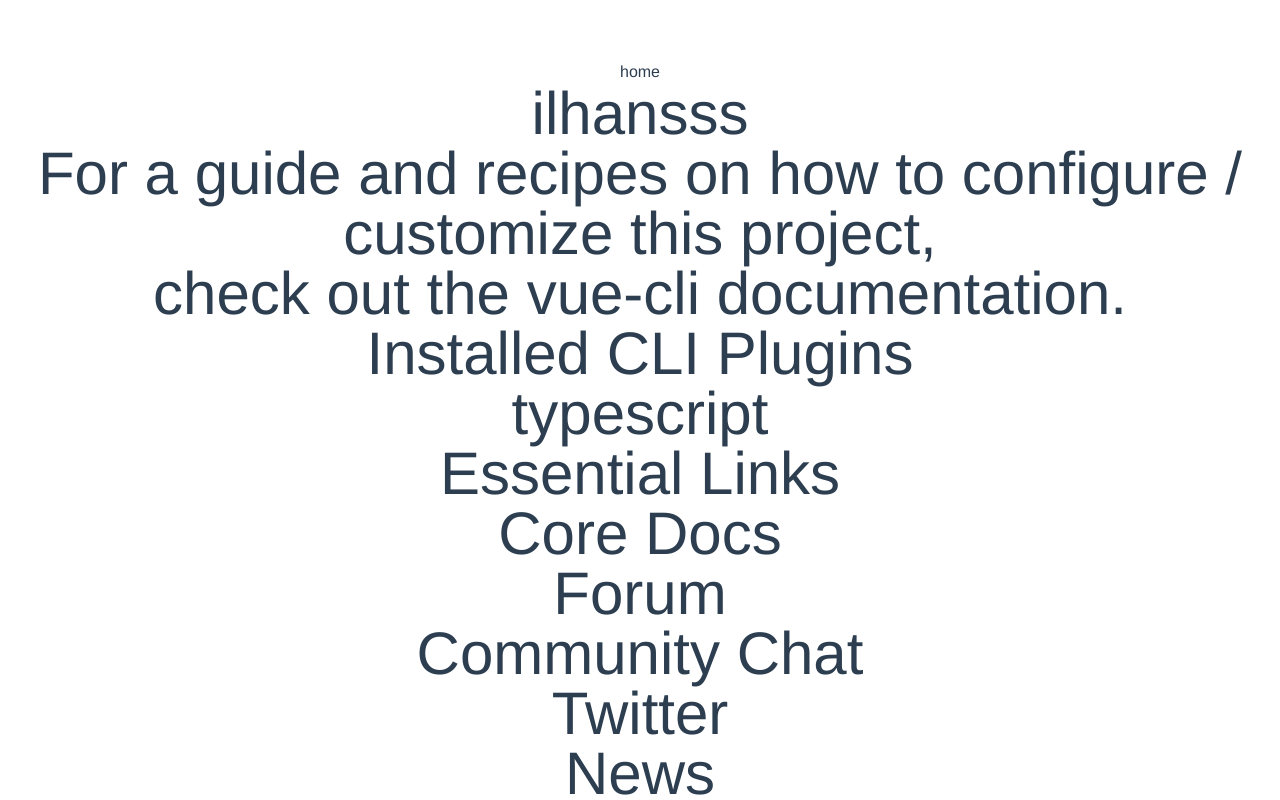
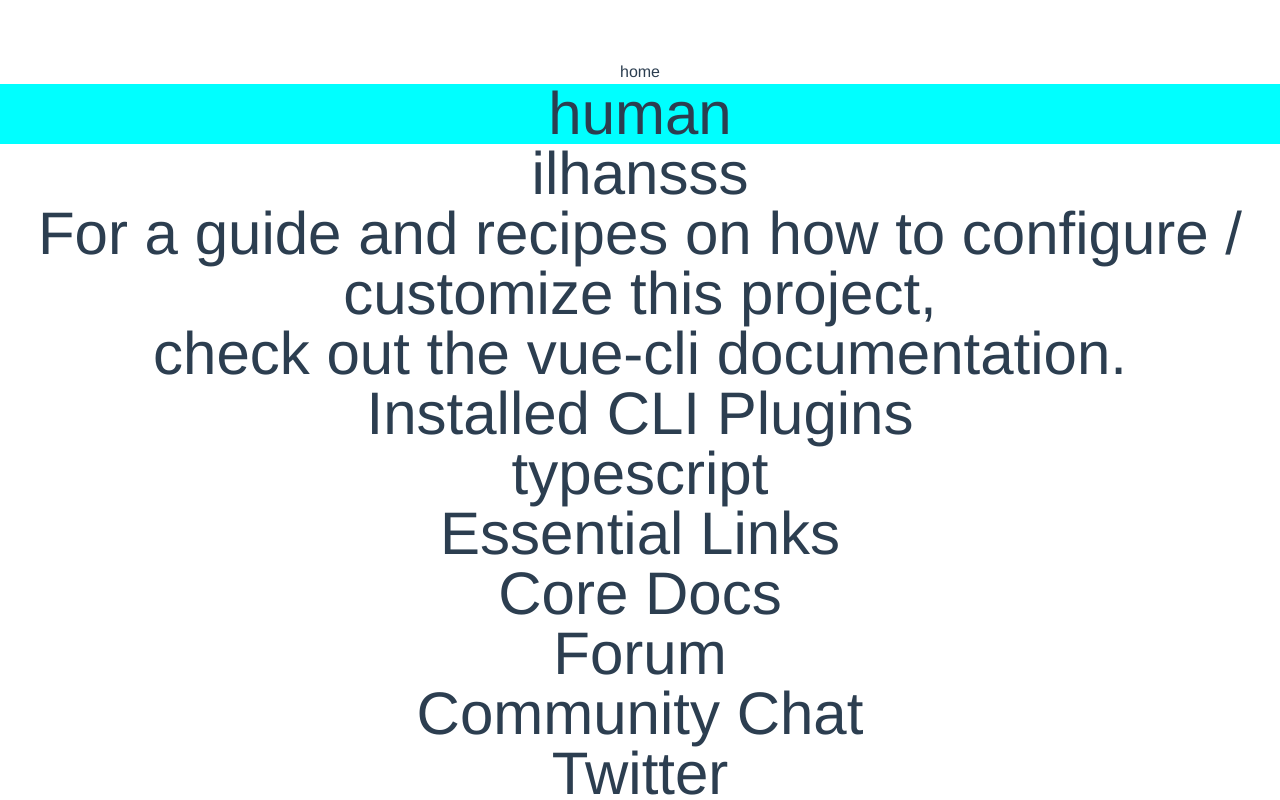
Before and after one commit to emkc20/users-project, a Vue app: page / in a window 1280 px wide. Shown: the top 800 px of the page. Built offline with nearby package versions, Linux system fonts and the light colour scheme.

Commit message:
sass&scss installed

```diff
--- a/package.json
+++ b/package.json
@@ -30,6 +30,8 @@
     "eslint-plugin-vue": "^8.0.3",
     "postcss": "^8.4.47",
     "prettier": "^3.3.3",
+    "sass": "^1.79.4",
+    "sass-loader": "^16.0.2",
     "tailwindcss": "^3.4.13",
     "typescript": "~4.5.5",
     "vue-cli-plugin-pinia": "~0.2.4"
--- a/src/components/HelloWorld/HelloWorld.css
+++ /dev/null
@@ -1,3 +0,0 @@
-.hello {
-  @apply text-6xl;
-}
--- /dev/null
+++ b/src/components/HelloWorld/HelloWorld.scss
@@ -0,0 +1,7 @@
+.hello {
+  @apply text-6xl;
+
+  &-human {
+    background-color: aqua;
+  }
+}
--- a/src/components/HelloWorld/index.vue
+++ b/src/components/HelloWorld/index.vue
@@ -1,5 +1,6 @@
 <template>
   <div class="hello">
+    <p class="hello-human">human</p>
     <h1>{{ msg }}</h1>
     <p>ilhansss</p>
     <p>
@@ -90,4 +91,4 @@ export default defineComponent({
 });
 </script>
 
-<style src="./HelloWorld.css"></style>
+<style lang="scss" src="./HelloWorld.scss"></style>
```
Also changed, not shown: 2 other files (tests, documents, lock files or other folders).
